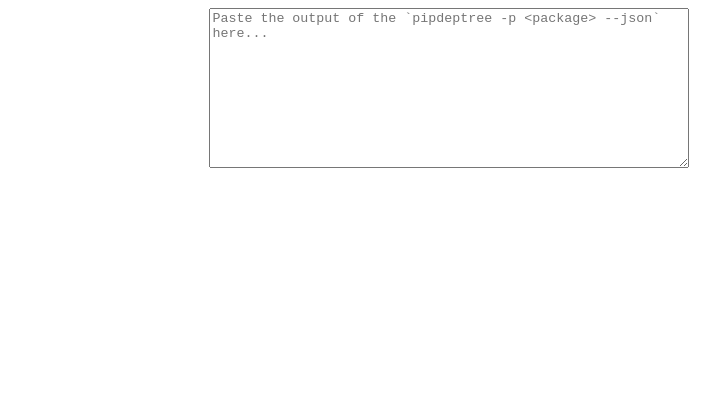
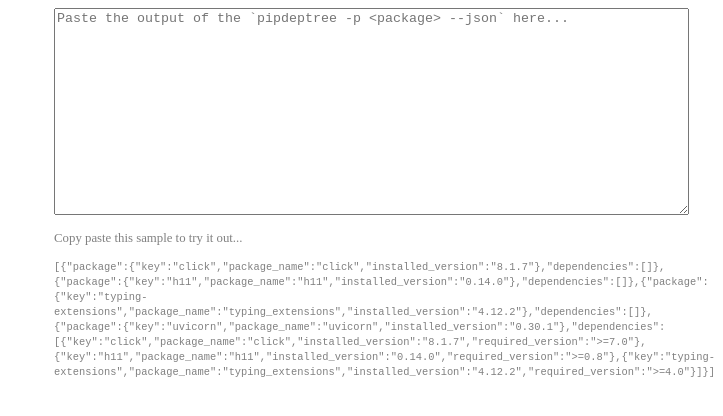
Before and after one commit to millefalcon/millefalcon.github.io, a Jekyll site: the page built from docs/pipviz.md, in a window 1280 px wide. Shown: the top 416 px of the page, without its empty margins (557-1280 px from the left). Built offline with Jekyll 4.4.1, drawn with Linux system fonts in a browser that asks for light colours.

Commit message:
sample data for testing

```diff
--- a/docs/_layouts/dep-viz.html
+++ b/docs/_layouts/dep-viz.html
@@ -20,6 +20,11 @@
         svg {
             color: hsl(0 0% 0% / 0.7);
         }
+
+        #sample-data {
+            font-size: 0.8em;
+            color: grey;
+        }
     </style>
 </head>
 
@@ -30,14 +35,23 @@
             </svg>
         </div>
         <div>
-            <textarea id="input" placeholder="Paste the output of the `pipdeptree -p <package> --json` here..."></textarea>
+            <textarea id="input"
+                placeholder="Paste the output of the `pipdeptree -p <package> --json` here..."></textarea>
+            <div id="sample-data">
+                <p>Copy paste this sample to try it out...</p>
+                <code>
+                    [{"package":{"key":"click","package_name":"click","installed_version":"8.1.7"},"dependencies":[]},{"package":{"key":"h11","package_name":"h11","installed_version":"0.14.0"},"dependencies":[]},{"package":{"key":"typing-extensions","package_name":"typing_extensions","installed_version":"4.12.2"},"dependencies":[]},{"package":{"key":"uvicorn","package_name":"uvicorn","installed_version":"0.30.1"},"dependencies":[{"key":"click","package_name":"click","installed_version":"8.1.7","required_version":">=7.0"},{"key":"h11","package_name":"h11","installed_version":"0.14.0","required_version":">=0.8"},{"key":"typing-extensions","package_name":"typing_extensions","installed_version":"4.12.2","required_version":">=4.0"}]}]
+                </code>
+            </div>
         </div>
     </main>
     <!-- <script type="module" src="index.js"></script> -->
     <script type="module" type="text/javascript">
         import { render } from "../assets/depViz.js";
         const textarea = document.getElementById("input");
+        const sampleDataDiv = document.getElementById("sample-data");
         textarea.addEventListener("change", (e) => {
+            sampleDataDiv.style.display = "none";
             const input_data = JSON.parse(e.target.value);
             console.log({ value: input_data });
             render(input_data);
```
